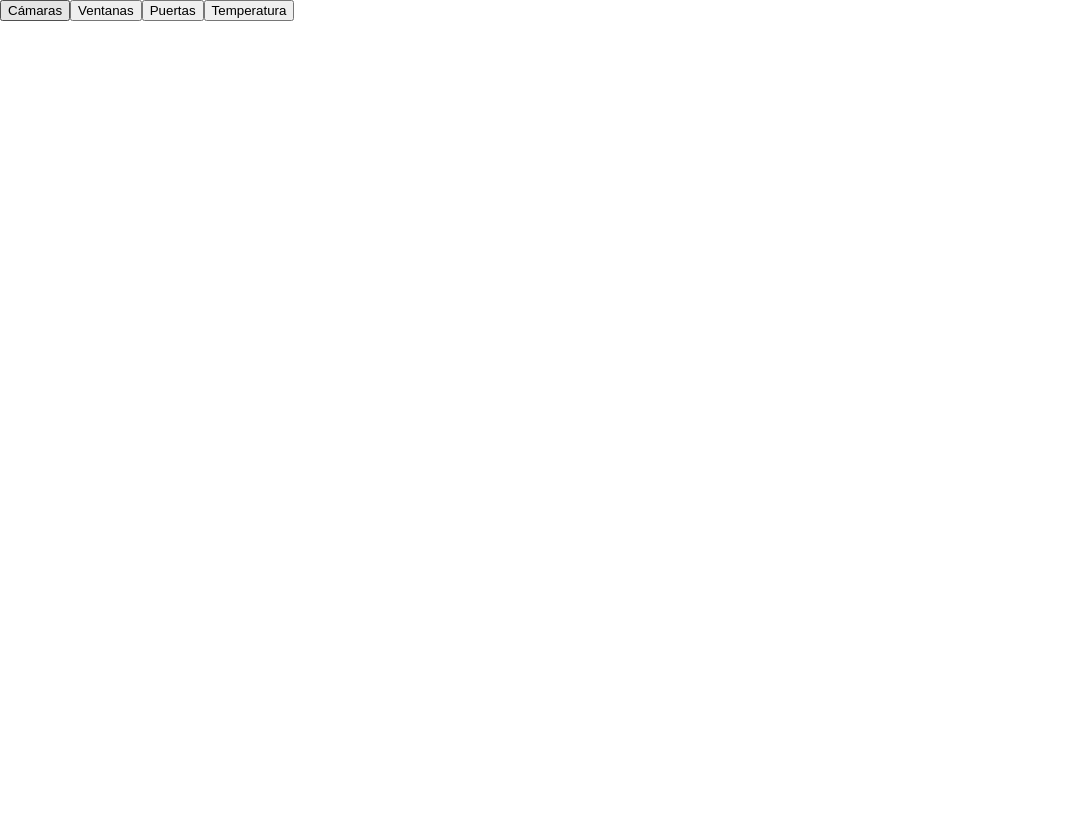
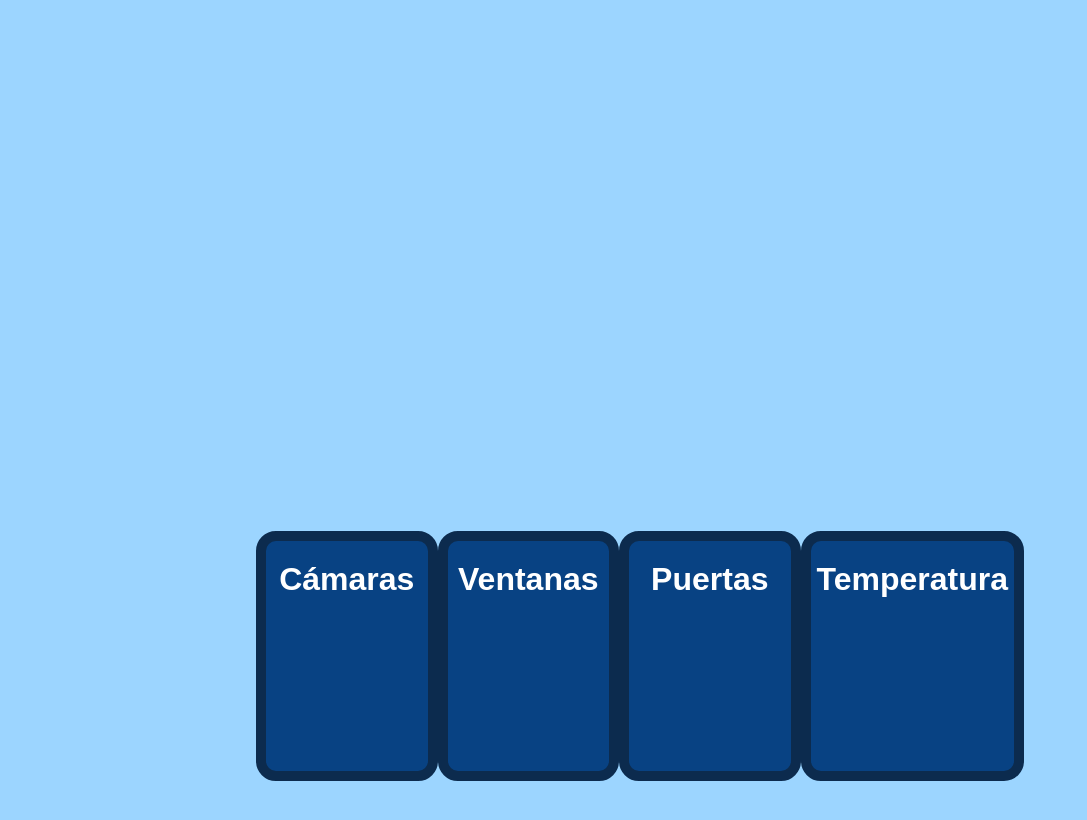
Before and after one commit to Bryan05U/Proyecto-TPA_2026, a React (Vite) app: page /seguridad in a window 1280 px wide. Shown: the top 820 px of the page, without its empty margins (0-1087 px from the left). Built offline with nearby package versions, Linux system fonts and the light colour scheme.

Commit message:
Ajustando styles

```diff
--- a/src/components/Boton.tsx
+++ b/src/components/Boton.tsx
@@ -2,16 +2,15 @@ import "../styles/Boton.css";
 
 type BotonProps = {
   nombre: string;
-  estado: boolean;
   onClick: () => void;
   ubicacion?: string;
 };
 
-function Boton({ nombre, estado, onClick, ubicacion = "" }: BotonProps) {
+function Boton({ nombre, onClick, ubicacion = "" }: BotonProps) {
   return (
     <button
       onClick={onClick}
-      className={`boton ${estado ? "activo" : "desactivado"} ${ubicacion}`}
+      className={`boton ${ubicacion}`}
     >
       {nombre}
     </button>
--- a/src/interfaces/Home.tsx
+++ b/src/interfaces/Home.tsx
@@ -1,39 +1,25 @@
-import { useState } from "react";
 import Boton from "../components/Boton";
-import "../styles/Home.css";
+import "../styles/Layout.css";
 import { useNavigate } from "react-router-dom";
 import logo from "../assets/Home/logo_2.png";
 
 function Home() {
   const navigate = useNavigate();
-  const [seguridad, setSeguridad] = useState(false);
-  const [dispositivos, setDispositivos] = useState(false);
-  const [escenas, setEscenas] = useState(false);
-  const [historial, setHistorial] = useState(false);
 
   return (
-    <div className="home">
+    <div className="layout layout-home">
 
       {/* IZQUIERDA */}
       <div className="columna">
         <Boton
           nombre="SEGURIDAD"
-          estado={seguridad}
           ubicacion="arriba"
-          onClick={() => {
-            setSeguridad(!seguridad);
-            navigate("/seguridad");
-          }}
+          onClick={() => navigate("/seguridad")}
         />
         <Boton
           nombre="DISPOSITIVOS"
-          estado={dispositivos}
           ubicacion="abajo"
-          onClick={() => {
-            setDispositivos(!dispositivos)
-            navigate("/dispositivos")
-          }}
-
+          onClick={() => navigate("/dispositivos")}
         />
       </div>
 
@@ -46,23 +32,13 @@ function Home() {
       <div className="columna">
         <Boton
           nombre="ESCENAS"
-          estado={escenas}
           ubicacion="arriba"
-          onClick={() => {
-            setEscenas(!escenas)
-            navigate("/escenas")
-          }}
-
+          onClick={() => navigate("/escenas")}
         />
         <Boton
           nombre="HISTORIAL"
-          estado={historial}
           ubicacion="abajo"
-          onClick={() => {
-            setHistorial(!historial)
-            navigate("/historial")
-          }}
-
+          onClick={() => navigate("/historial")}
         />
       </div>
 
--- a/src/interfaces/Seguridad.tsx
+++ b/src/interfaces/Seguridad.tsx
@@ -1,14 +1,28 @@
 import { useNavigate } from "react-router-dom";
+import Boton from "../components/Boton";
+import "../styles/Layout.css"
 
 function Seguridad() {
   const navigate = useNavigate();
 
   return (
-    <div className="seguridad">
-      <button onClick={() => navigate("/camaras")}>Cámaras</button>
-      <button onClick={() => navigate("/camaras")}>Ventanas</button>
-      <button onClick={() => navigate("/camaras")}>Puertas</button>
-      <button onClick={() => navigate("/camaras")}>Temperatura</button>
+    <div className="layout layout-seguridad">
+      <Boton
+        nombre="Cámaras"
+        onClick={() => navigate("/camaras")}
+      />
+      <Boton
+        nombre="Ventanas"
+        onClick={() => navigate("/ventanas")}
+      />
+      <Boton
+        nombre="Puertas"
+        onClick={() => navigate("/puertas")}
+      />
+      <Boton
+        nombre="Temperatura"
+        onClick={() => navigate("/temperatura")}
+      />
     </div>
   )
 }
--- a/src/styles/Boton.css
+++ b/src/styles/Boton.css
@@ -6,20 +6,13 @@
   color: white;
   border-radius: 20px;
   border: 10px solid #0C2B4E;
+  background-color: #084283;
   cursor: pointer;
 
   display: flex;
   justify-content: center;
   align-items: flex-start;
   padding-top: 20px;
-}
-
-.activo {
-    background-color: #9CD5FF;
-}
-
-.desactivado {
-  background-color: #084283;
 }
 
 .arriba {
--- a/src/styles/Home.css
+++ b/src/styles/Layout.css
@@ -1,11 +1,17 @@
-.home {
+.layout {
   display: flex;
   justify-content: center;
   align-items: center;
   height: 100vh;
+  background-color: #9CD5FF;
+}
+
+.layout-home {
   padding: 40px;
   gap: 27px;
-  background-color: #9CD5FF;
+}
+.layout-seguridad {
+  padding: 20%;
 }
 
 .columna {
```
